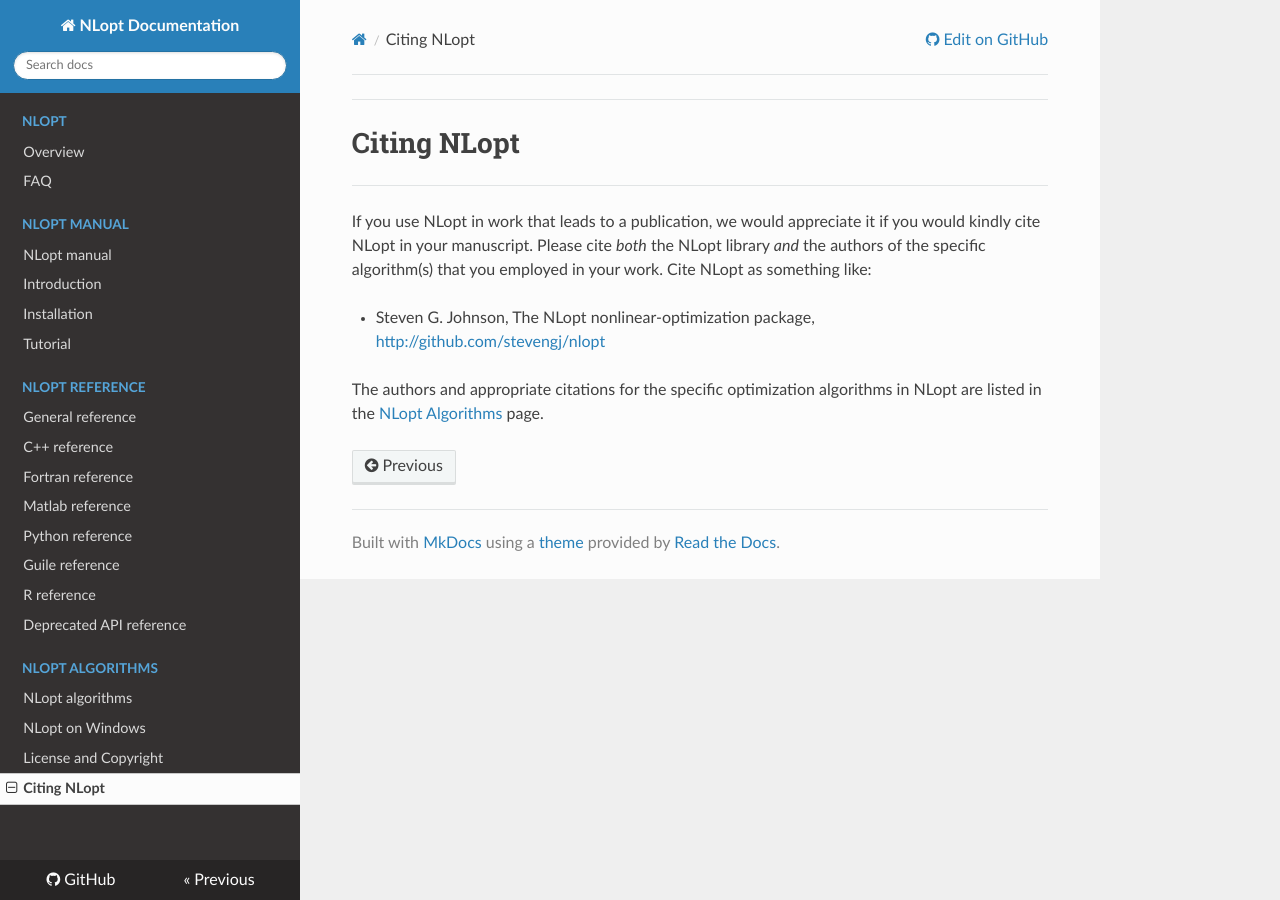
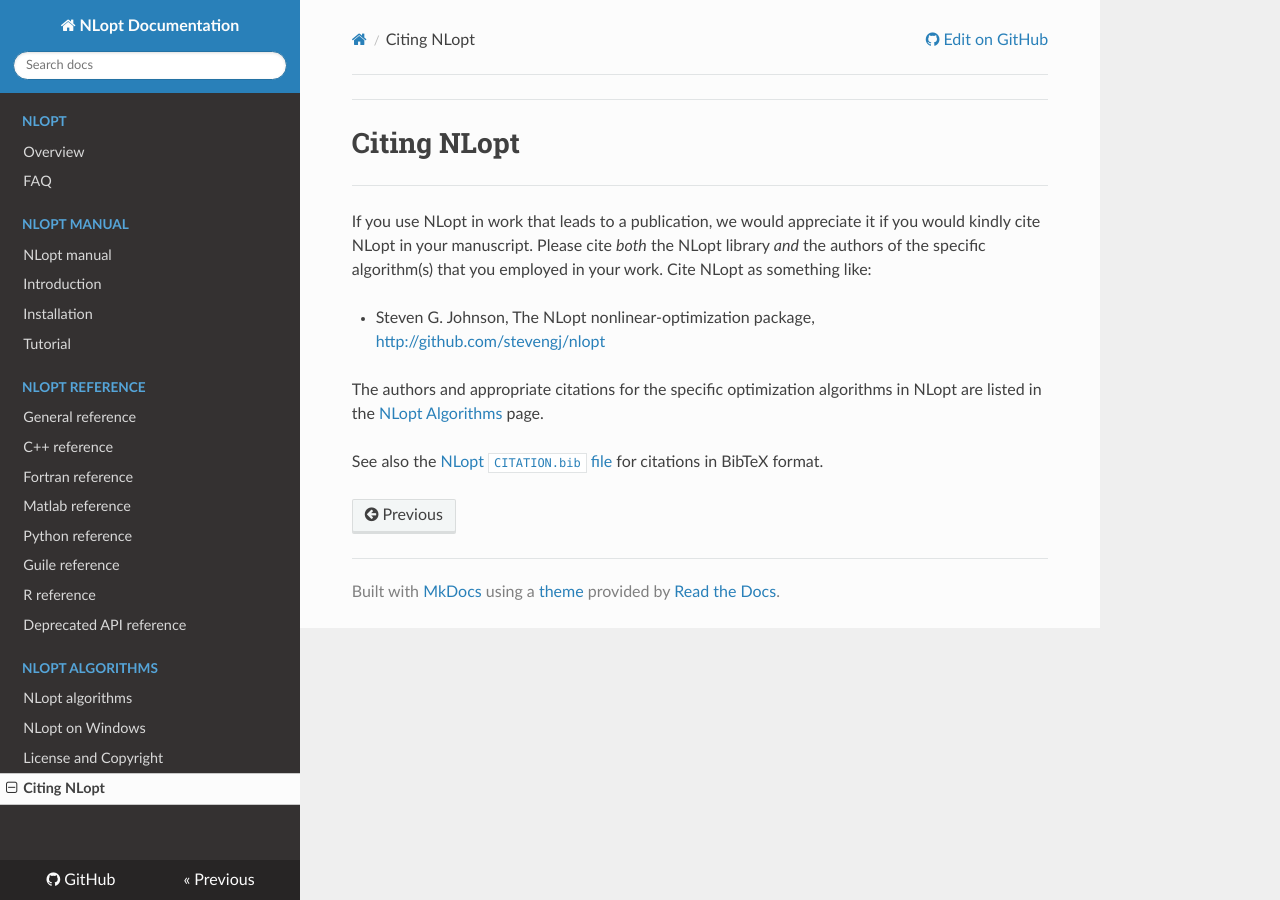
Before and after one commit to stevengj/nlopt, an MkDocs documentation site: the page built from doc/docs/Citing_NLopt.md, in a window 1280 px wide. Built offline with MkDocs 1.6.1, drawn with Linux system fonts in a browser that asks for light colours; nearby versions of some CDN libraries.

Commit message:
link CITATION.bib from manual

```diff
--- a/doc/docs/Citing_NLopt.md
+++ b/doc/docs/Citing_NLopt.md
@@ -7,3 +7,5 @@
 -   Steven G. Johnson, The NLopt nonlinear-optimization package, <http://github.com/stevengj/nlopt>
 
 The authors and appropriate citations for the specific optimization algorithms in NLopt are listed in the [NLopt Algorithms](NLopt_Algorithms.md) page.
+
+See also the [NLopt `CITATION.bib` file](https://github.com/stevengj/nlopt/blob/master/CITATION.bib) for citations in BibTeX format.
```
